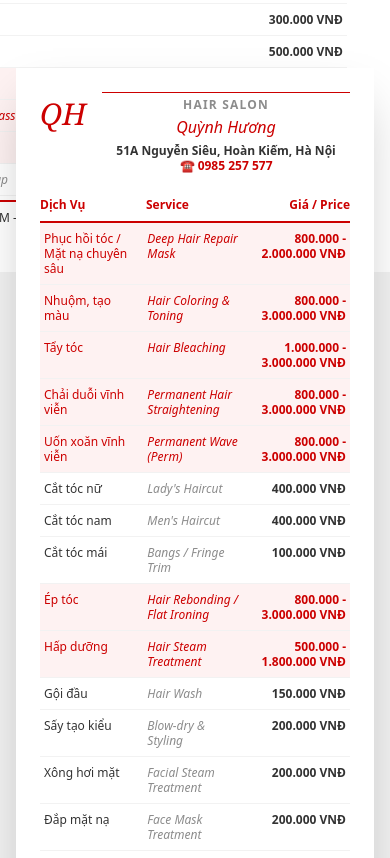
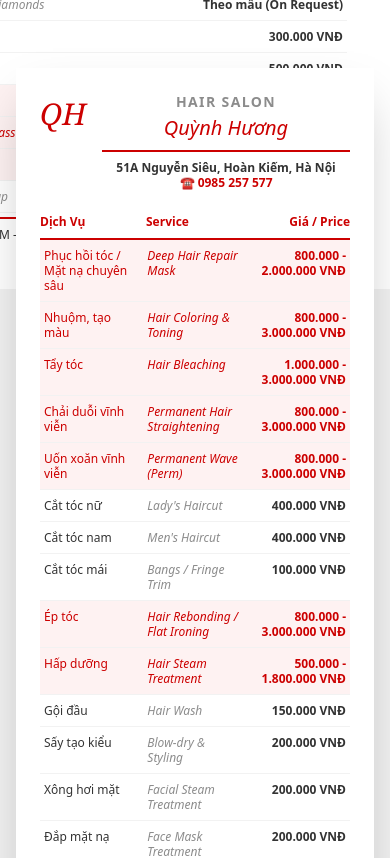
Before and after one commit to namkhanhhhh/HQ, a Next.js app: page / in a window 390 px wide. Shown: the top 858 px of the page. Built offline with nearby package versions, Linux system fonts and the light colour scheme.

Commit message:
feat: enhance header layout for export and web view
Increase font size for "HAIR SALON" and "Quỳnh Hương";
add red border to separate title from address and phone.

Co-authored-by: Nguyễn Nam Khánh <142679395+namkhanhhhh@users.noreply.github.com>

```diff
--- a/app/page.tsx
+++ b/app/page.tsx
@@ -101,12 +101,14 @@ export default function Page() {
             </div>
 
             {/* Centered Title and Contact */}
-            <div className="flex-1 text-center border-t border-primary pt-1">
-              <div className="text-xs font-semibold tracking-widest text-muted-foreground mb-0.5">HAIR SALON</div>
-              <h1 className="text-base font-light italic text-primary mb-1">Quỳnh Hương</h1>
+            <div className="flex-1 text-center">
+              <div className="text-sm font-semibold tracking-widest text-muted-foreground mb-0.5">HAIR SALON</div>
+              <h1 className="text-xl font-light italic text-primary mb-2">Quỳnh Hương</h1>
+              <div className="border-t-2 border-primary pt-2">
                 <div className="text-xs text-foreground leading-tight">
                   <p className="font-semibold mb-0">51A Nguyễn Siêu, Hoàn Kiếm, Hà Nội</p>
                   <p className="font-bold text-primary">☎ 0985 257 577</p>
+                </div>
               </div>
             </div>
           </div>
@@ -160,12 +162,14 @@ export default function Page() {
             </div>
 
             {/* Centered Title and Contact */}
-            <div className="flex-1 text-center border-t border-primary pt-1">
-              <div className="text-xs font-semibold tracking-widest text-muted-foreground mb-0.5">HAIR SALON</div>
-              <h1 className="text-base font-light italic text-primary mb-1">Quỳnh Hương</h1>
+            <div className="flex-1 text-center">
+              <div className="text-sm font-semibold tracking-widest text-muted-foreground mb-0.5">HAIR SALON</div>
+              <h1 className="text-xl font-light italic text-primary mb-2">Quỳnh Hương</h1>
+              <div className="border-t-2 border-primary pt-2">
                 <div className="text-xs text-foreground leading-tight">
                   <p className="font-semibold mb-0">51A Nguyễn Siêu, Hoàn Kiếm, Hà Nội</p>
                   <p className="font-bold text-primary">☎ 0985 257 577</p>
+                </div>
               </div>
             </div>
           </div>
```
Lines whose indentation alone changed are shown as unchanged.
